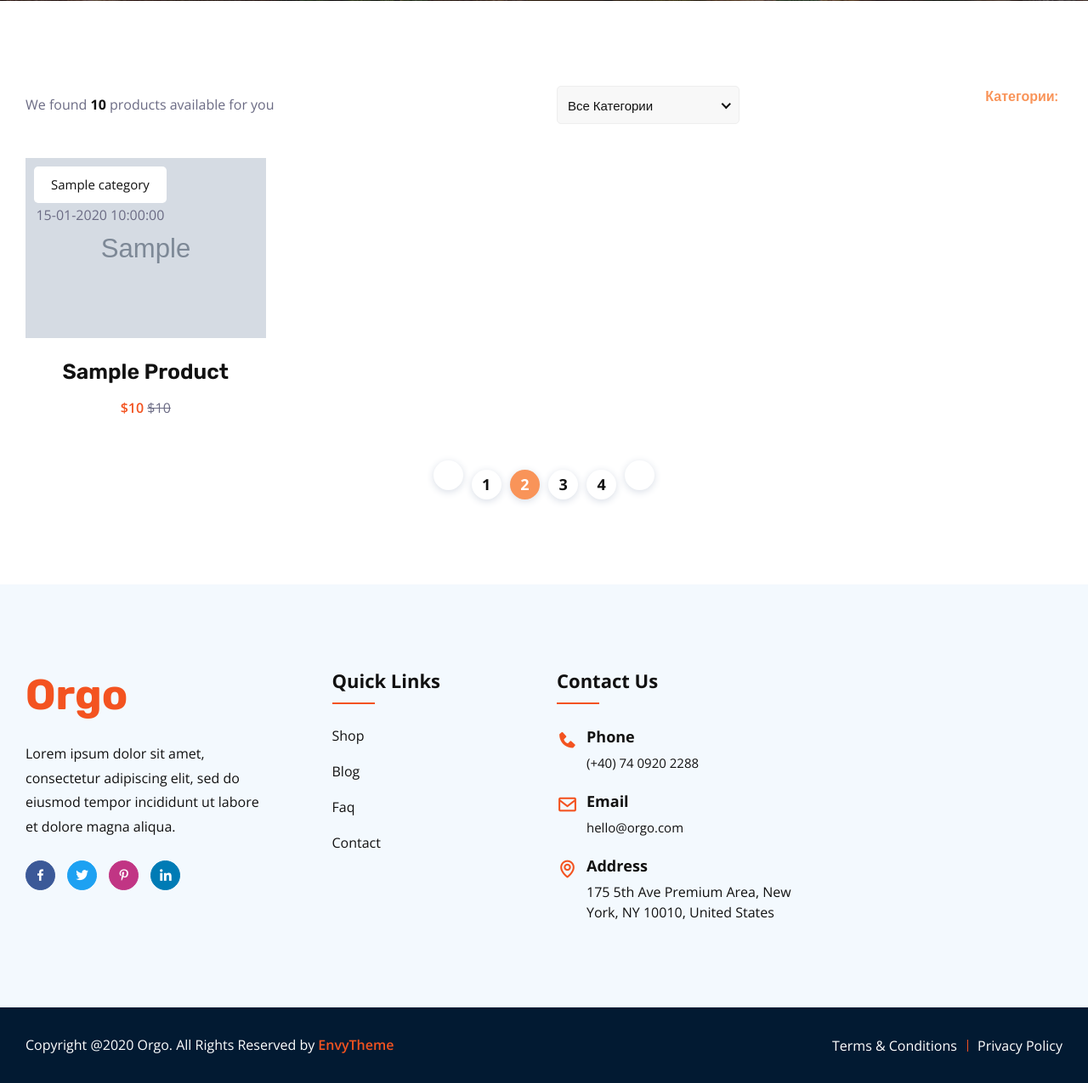
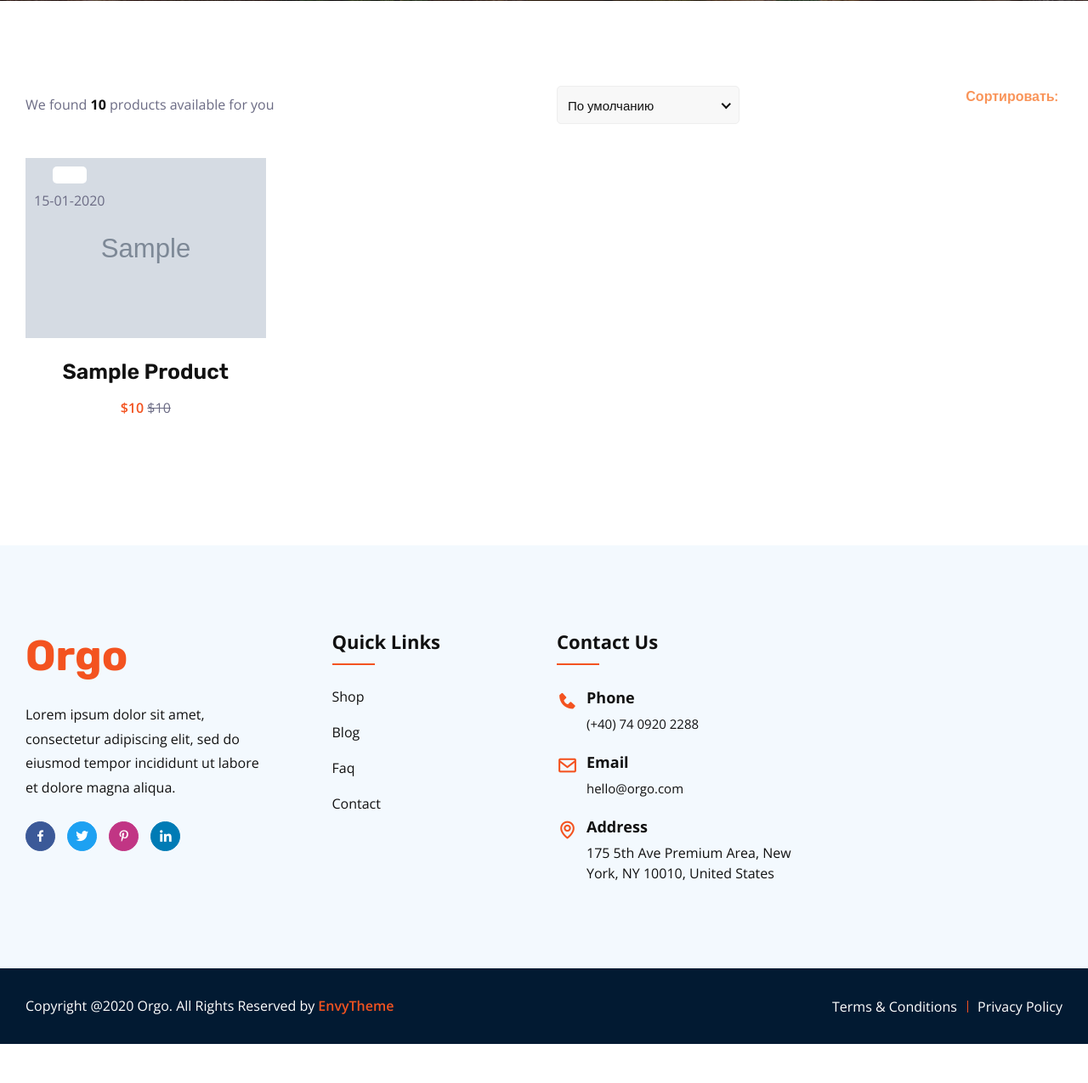
Before and after one commit to Amankaium/pybeelog, a Django app: page /shop/ in a window 1280 px wide. Shown: the part 547-1822 px from the top of the page at 85% size. After the commit the page ends 1776 px from the top, so only its background shows below. Run offline with Django 4.2, Linux system fonts and the light colour scheme; tables that the repository leaves empty hold one stand-in row (values such as "Sample post"); grey boxes marked "Sample" are stand-in pictures; some libraries are stand-ins or nearby versions.

Commit message:
delete model category and fix it all problems with him

```diff
--- a/shop/models.py
+++ b/shop/models.py
@@ -3,6 +3,7 @@ from django.urls import reverse
 
 class Product(models.Model):
     title = models.CharField(max_length=255, verbose_name="Наименование товара")
+    slug = models.SlugField(max_length=255, unique=True, db_index=True, verbose_name="URL")
     content = models.TextField(blank=True, verbose_name="Информация о товаре")
     img = models.ImageField(upload_to='photos/%Y/%m/%d/', blank=True, verbose_name='Фото')
     new_price = models.IntegerField(default=0, verbose_name="Новая цена")
@@ -11,18 +12,17 @@ class Product(models.Model):
     time_create = models.DateTimeField(auto_now_add=True, verbose_name="Время создания")
     time_update = models.DateTimeField(auto_now=True, verbose_name="Время изменения")
     is_available = models.BooleanField(default=True, verbose_name="Имеется в наличии")
-    cat = models.ForeignKey('Category', on_delete=models.PROTECT, null=True, verbose_name="Категории")
 
     def __str__(self):
         return self.title
 
     def get_absolute_url(self):
-        return reverse('product', kwargs={'product_id': self.pk})
+        return reverse('product', kwargs={'product_slug': self.slug})
 
     class Meta:
         verbose_name = 'Продукция'
         verbose_name_plural = 'Продукция'
-        ordering = ['-cat', 'time_create']
+        ordering = ['time_create']
 
 class Review(models.Model):
         post = models.ForeignKey(
@@ -30,18 +30,7 @@ class Review(models.Model):
             on_delete=models.CASCADE,
             related_name="review",
         )
-        author = models.CharField(max_length=15)
+        author = models.CharField(max_length=255)
         data = models.DateTimeField(auto_now_add=True)
         email = models.EmailField()
-        comment = models.TextField(max_length=300)
-
-class Category(models.Model):
-    name = models.CharField(max_length=100, db_index=True, verbose_name="Категория")
-
-    def __str__(self):
-        return self.name
-
-    class Meta:
-        verbose_name = 'Категории'
-        verbose_name_plural = 'Категории'
-        ordering = ['id']
+        comment = models.TextField(max_length=3255)
--- a/shop/templates/shop/shop.html
+++ b/shop/templates/shop/shop.html
@@ -331,13 +331,13 @@
 
                     <div class="col-lg-6 col-md-6 ordering">
                         <div class="select-box">
-                            <label>Категории:</label>
+                            <label>Сортировать:</label>
                             <select>
-                                <option>Все Категории</option>
-                                <option>{{</option>
-                                <option>Latest</option>
-                                <option>Price: low to high</option>
-                                <option>Price: high to low</option>
+                                <option>По умолчанию</option>
+                                <option>Популярные</option>
+                                <option>Последние</option>
+                                <option>По низкой цена</option>
+                                <option>По высокой цене</option>
                             </select>
                         </div>
                     </div>
@@ -364,7 +364,7 @@
 
                                 <div class="sale">
                                     <span>{{product.cat}}</span>
-                                    <p>{{product.time_update|date:"d-m-Y H:i:s"}}</p>
+                                    <p>{{product.time_update|date:"d-m-Y"}}</p>
                                 </div>
                             </div>
 
@@ -382,18 +382,40 @@
                     </div>
                     {% endfor %}
 
+                    <!-- {% for p in page_obj %}
+                    <p>{{ p }}</p>
+                    {% endfor %}
+
+                    <nav>
+                        <ul>
+                            {% for pp in page_obj.paginator.page_range %}
+                            <li>
+                                <a href="?page={{ pp }}">{{ pp }}</a>
+                            </li>
+                            {% endfor %}
+                        </ul>
+                    </nav> -->
                     <div class="col-lg-12 col-md-12">
                         <div class="pagination-area">
-                            <a href="#" class="prev page-numbers">
+                            {% if posts.has_previous %}
+                            <a href="?page={{ posts.previous_page_number }}" class="prev page-numbers">
                                 <i class="flaticon-left-arrow"></i>
                             </a>
-                            <a href="#" class="page-numbers">1</a>
-                            <span class="page-numbers current" aria-current="page">2</span>
-                            <a href="#" class="page-numbers">3</a>
-                            <a href="#" class="page-numbers">4</a>
-                            <a href="#" class="next page-numbers">
+                            {% endif %}
+                            {% for i in posts.paginator.page_range %}
+                                {% if i > posts.number|add:-3 and i < posts.number|add:3 %}
+                                    {% if posts.number == i %}
+                                        <span class="page-numbers current" aria-current="page">{{ posts.number }}</span>
+                                    {% else %}
+                                        <a href="?page={{ i }}" class="page-numbers">{{ i }}</a>
+                                    {% endif %}
+                                {% endif %}
+                            {% endfor %}
+                            {% if posts.has_next %}
+                            <a href="?page={{ posts.next_page_number }}" class="next page-numbers">
                                 <i class="flaticon-right-arrow"></i>
                             </a>
+                            {% endif %}
                         </div>
                     </div>
                 </div>
--- a/shop/urls.py
+++ b/shop/urls.py
@@ -4,5 +4,5 @@ from .views import *
 
 urlpatterns = [
     path('', shop, name='shop'),
-    path('shop-details/<int:product_id>/', product, name='product'),
+    path('shop-details/<slug:product_slug>/', product, name='product'),
 ]
--- a/shop/views.py
+++ b/shop/views.py
@@ -1,13 +1,13 @@
-from xml.etree.ElementTree import Comment
-from django.shortcuts import render
-from django.views.generic import ListView
+from django.shortcuts import render, get_object_or_404
 from django.core.paginator import Paginator, EmptyPage, PageNotAnInteger
+
 
 from .models import *
 
 def shop(request):
-    products = Product.objects.all().order_by('id')
+    products = Product.objects.all().order_by('slug')
     paginator = Paginator(products, 6)
+    # paginator = Paginator(products, 6)
     page = request.GET.get('page')
     try:
         products = paginator.page(page)
@@ -15,25 +15,23 @@ def shop(request):
         products = paginator.page(1)
     except EmptyPage:
         products = paginator.page(paginator.num_pages)
-    return render(request, 'shop/shop.html', {'products': products})
-
-# class ShopHome(ListView):
-#     model = Product
-#     template_name = 'shop/shop.html'
+    return render(request, 'shop/shop.html', {'products': products,})
 
 
 
-def product(request, product_id):
 
-    product = Product.objects.get(id=product_id)
+def product(request, product_slug):
+    product = get_object_or_404(Product, slug=product_slug)
+
+    # product = Product.objects.get(id=product_id)
     # product.update(view_count=product.view_count+1)
-    # com = product.comments.filter(product_id=id)
+    # com = product.comments.filter(product_slug=slug)
 
-    if request.method == "POST":
-        comment = Review()
-        comment.product_id = product_id
-        comment.author = request.POST.get('author')
-        comment.email = request.POST.get('email')
-        comment.comment = request.POST.get('comment')
-        comment.save()
-    return render(request, 'shop/shop-details.html', {'product': product})
+    # if request.method == "POST":
+    #     comment = Review()
+    #     comment.product_id = id
+    #     comment.author = request.POST.get('author')
+    #     comment.email = request.POST.get('email')
+    #     comment.comment = request.POST.get('comment')
+    #     comment.save()
+    return render(request, 'shop/shop-details.html', {'product':product})
```
Also changed, not shown: shop/admin.py (+4 -6 lines), shop/migrations/0001_initial.py, shop/migrations/0002_product_new_price_product_old_price_and_more.py (deleted), shop/migrations/0003_review.py (deleted), shop/migrations/0004_category_product_cat.py (deleted), shop/migrations/0005_alter_category_options_alter_product_options_and_more.py (deleted), 1 other file.
